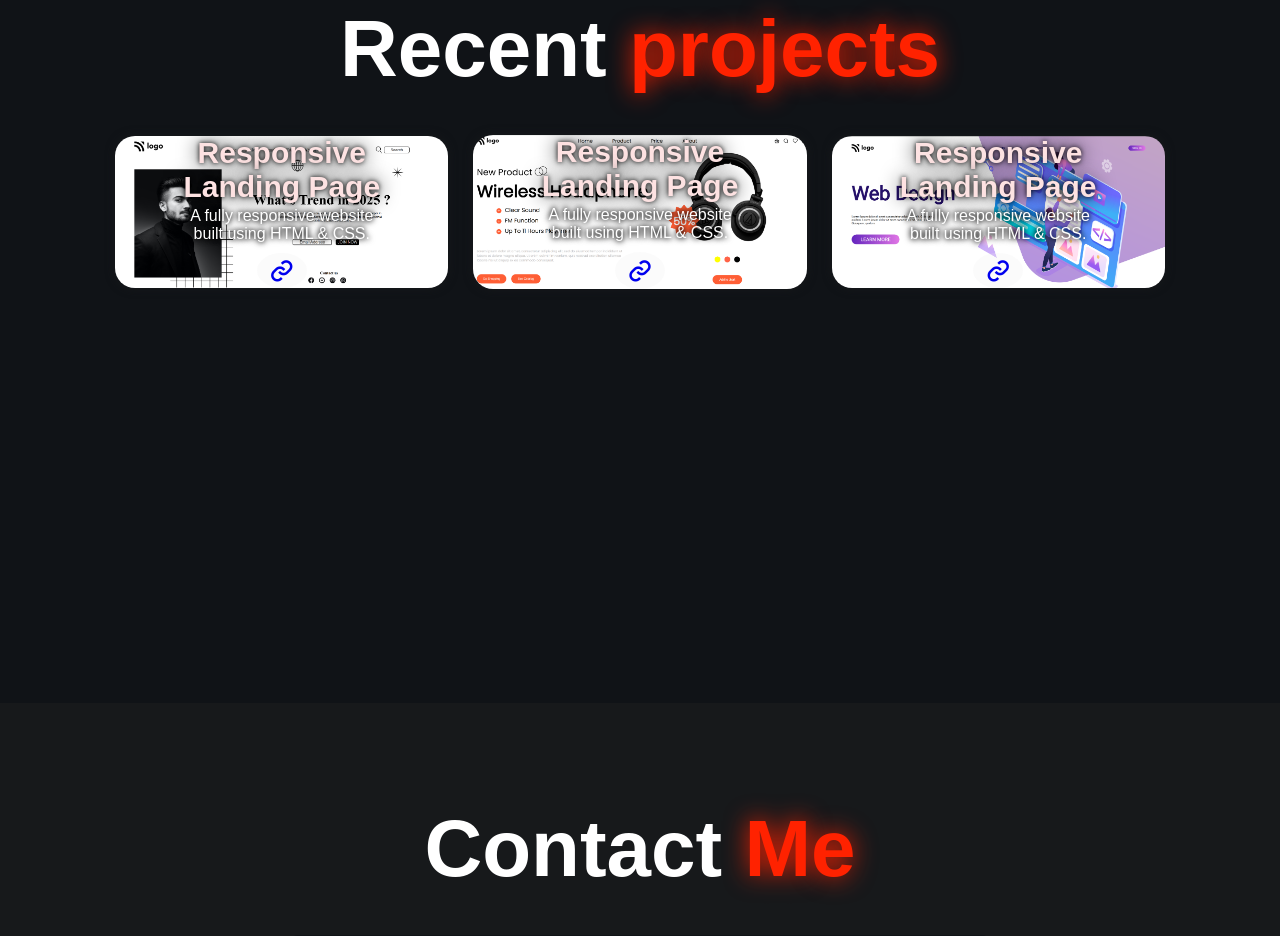
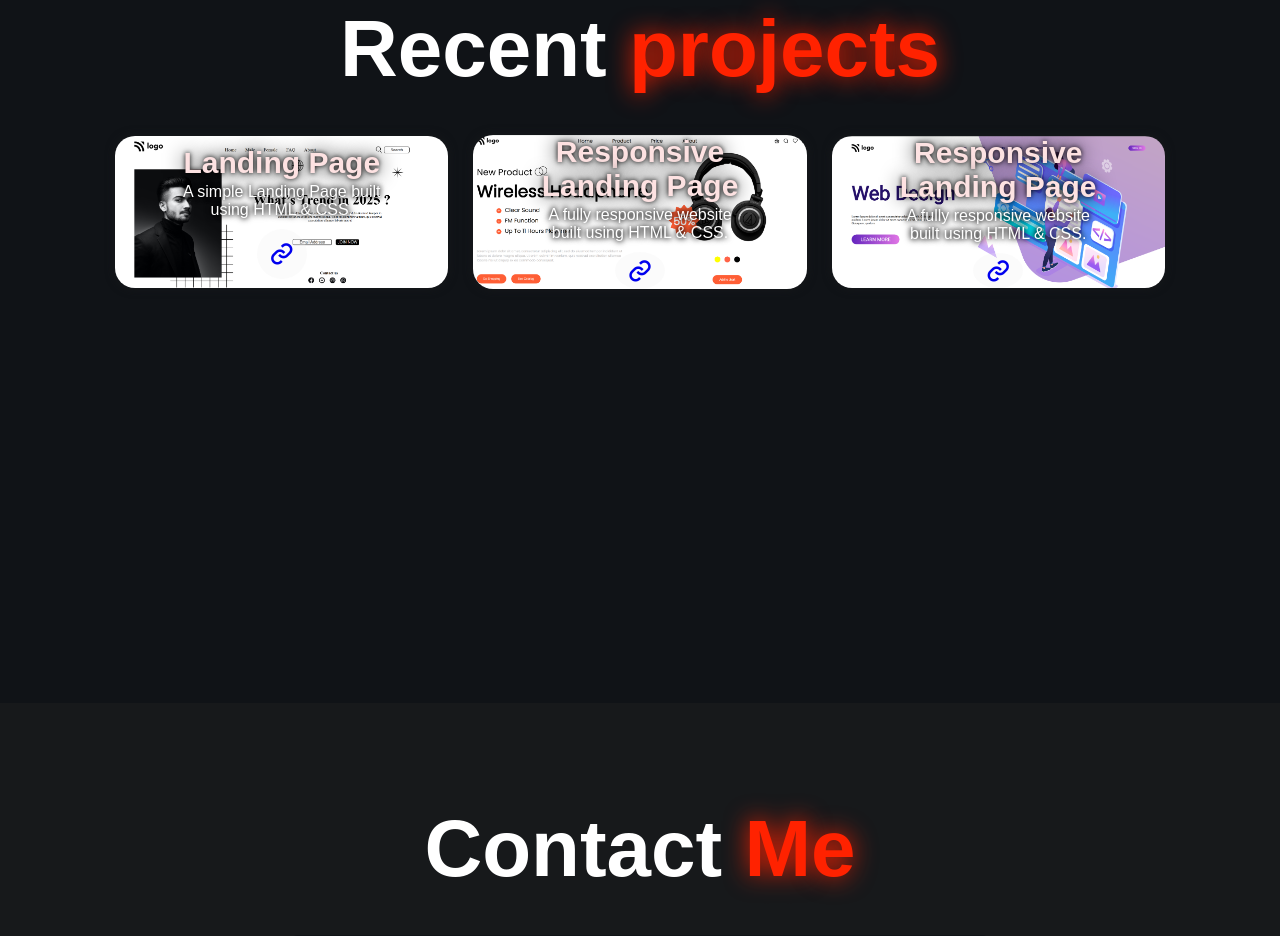
Before and after one commit to NitinTSutar/Portfolio-, a plain HTML site: page index.html in a window 1280 px wide. Shown: the part 3297-4233 px from the top of the page. Drawn offline with nearby package versions, Linux system fonts and the light colour scheme.

Commit message:
add projects

```diff
--- a/index.html
+++ b/index.html
@@ -128,9 +128,9 @@
         <div class="projects-box">
           <img src="assets/1 (1).png" alt="" />
           <div class="projects-info">
-            <h4>Responsive Landing Page</h4>
-            <p>A fully responsive website built using HTML & CSS.</p>
-            <a href="#"><i class="bx bx-link"></i></a>
+            <h4>Landing Page</h4>
+            <p>A simple Landing Page built using HTML & CSS.</p>
+            <a href="https://css-1-landing-page.netlify.app/"><i class="bx bx-link"></i></a>
           </div>
         </div>
 
@@ -139,7 +139,7 @@
           <div class="projects-info">
             <h4>Responsive Landing Page</h4>
             <p>A fully responsive website built using HTML & CSS.</p>
-            <a href="#"><i class="bx bx-link"></i></a>
+            <a href="https://css-2-landingpage.netlify.app/"><i class="bx bx-link"></i></a>
           </div>
         </div>
 
```
